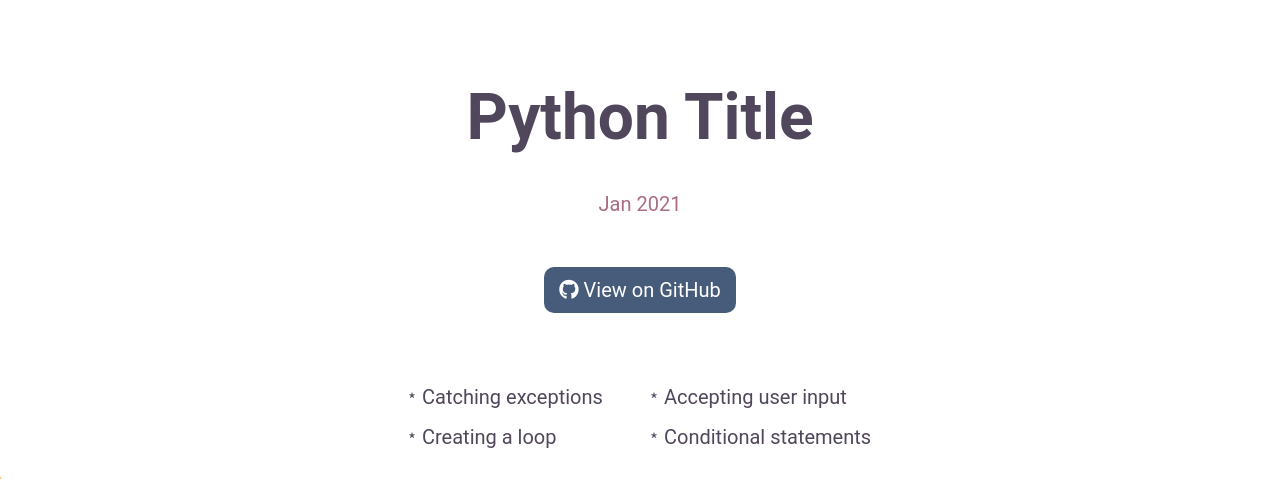
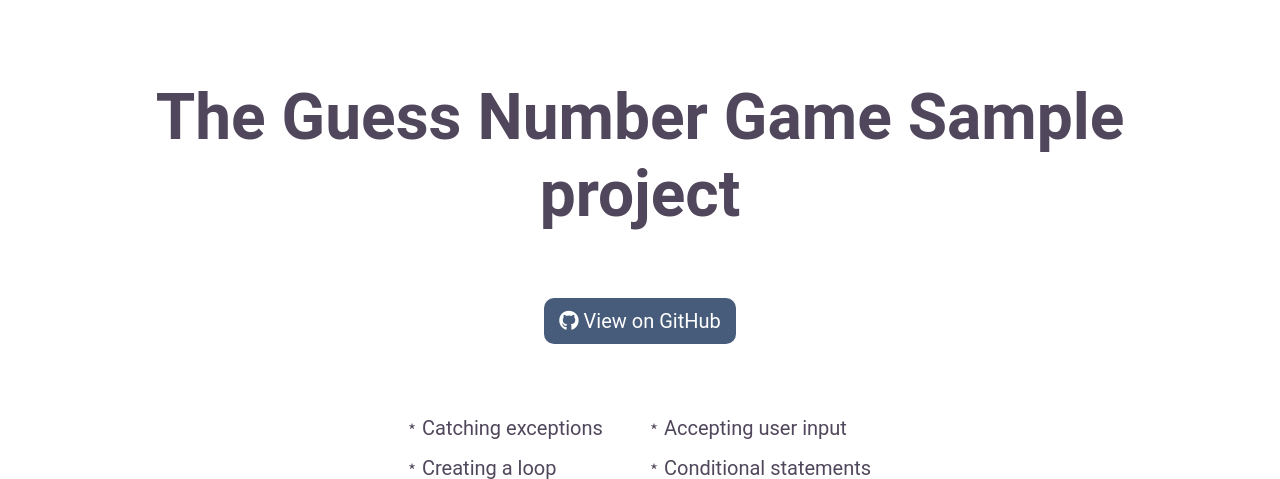
Before and after one commit to 3Grey6Jedi9/Python-Techdegree-Project-05, a Flask app: template Templates/detail.html in a window 1280 px wide; the page is wider, and only the part inside the window is pictured. Shown: the part 93-572 px from the top of that part. Run offline with Flask 2, Linux system fonts and the light colour scheme; the template is opened without the code that fills it: values that come from a table or form of the project are taken from there, others are empty; data comes from the database, SQL or seed files in the repository; tables that the repository leaves empty hold one stand-in row (values such as "Sample post"); parts of the project's set-up code (start-up, migrations or seed data) failed here and were passed over.

Commit message:
Update detail.html

```diff
--- a/Templates/detail.html
+++ b/Templates/detail.html
@@ -3,8 +3,8 @@
 {% block content %}
 
         <section class="header">
-            <h1>Python Title</h1>
-            <p>Jan 2021</p>
+            <h1>{{ old_project.title }} {{ new_project.title }}</h1>
+            <p></p>
             <a href="{{ old_project.github_link }}" href="{{ new_project.github }}" class="github-btn">
                 <i class="fab fa-github"></i>
                 View on GitHub
```
